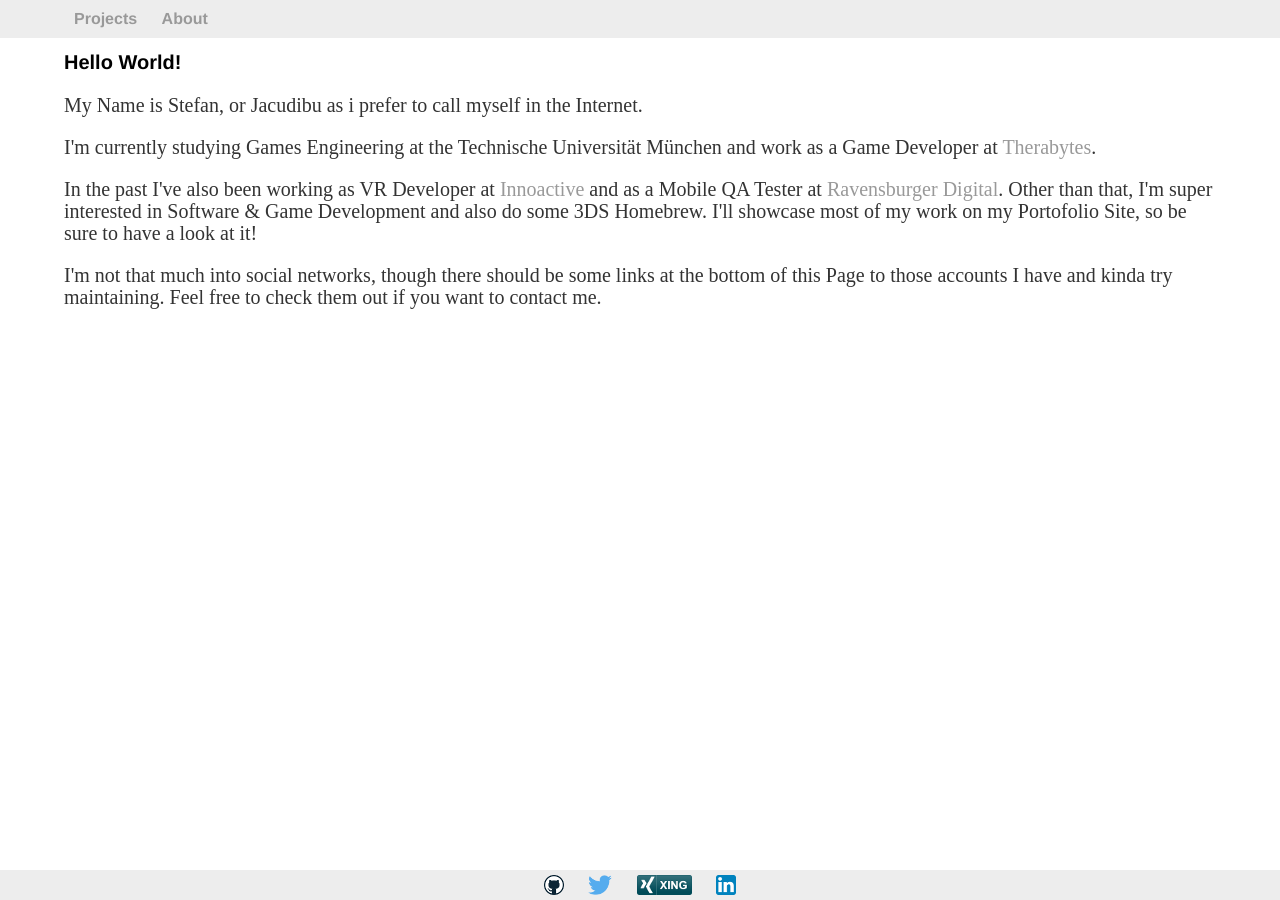
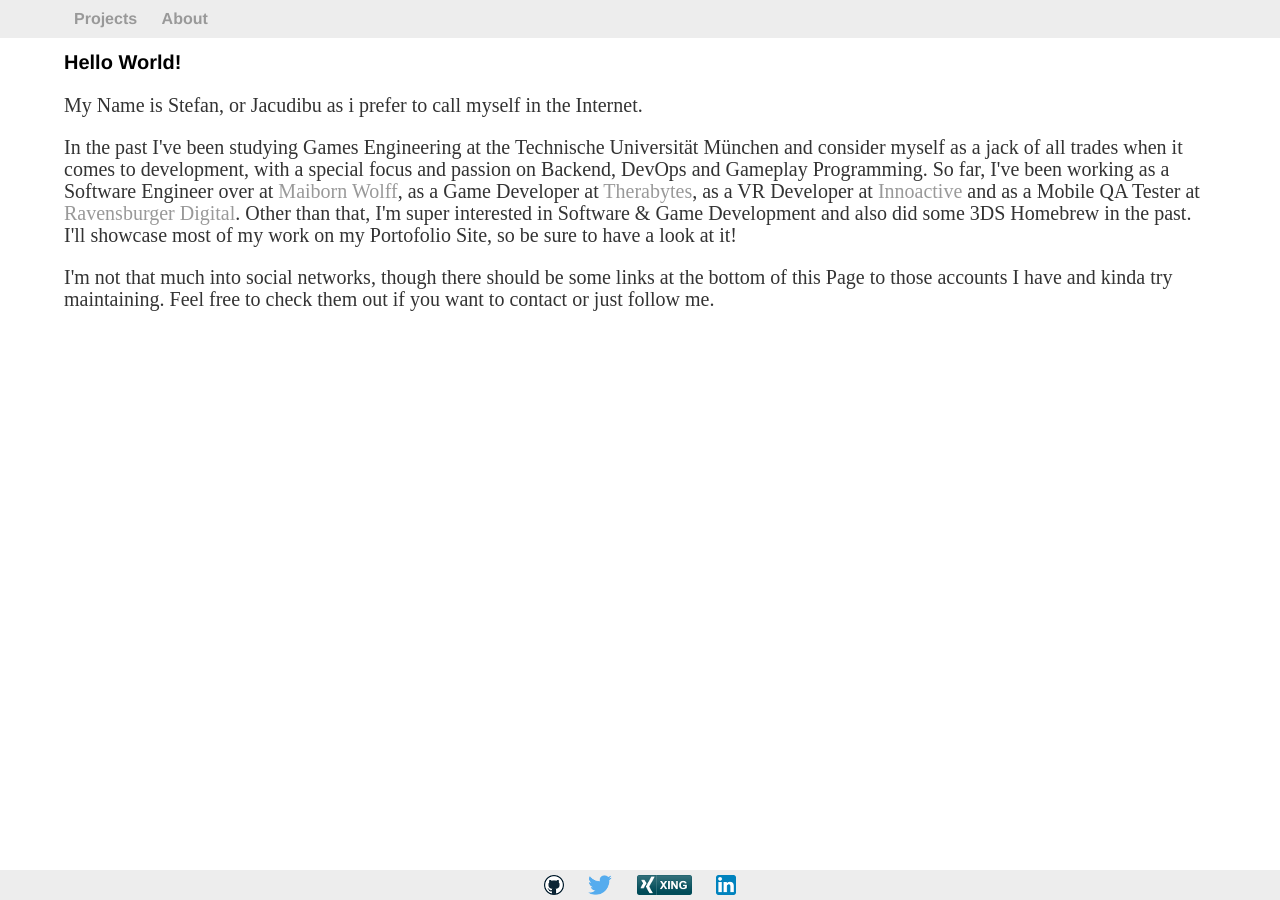
Before and after one commit to Jacudibu/jacudibu.github.io, a Jekyll site: the page built from about/index.html, in a window 1280 px wide. Built offline with Jekyll 4.4.1, drawn with Linux system fonts in a browser that asks for light colours.

Commit message:
Updated the about site. Whew. It's been a while.

```diff
--- a/about/index.html
+++ b/about/index.html
@@ -9,13 +9,17 @@ title: Jacudibu | About
 		My Name is Stefan, or Jacudibu as i prefer to call myself in the Internet.
 	</p>
 	<p>
-		I'm currently studying Games Engineering at the Technische Universität München and work as a Game Developer at <a href = http://therabytes.de/>Therabytes</a>.
+
     </p>
     <p>
-        In the past I've also been working as VR Developer at <a href = http://innoactive.de>Innoactive</a> and as a Mobile QA Tester at <a href = https://www.ravensburger-digital.com/>Ravensburger Digital</a>. Other than that, I'm super interested in Software & Game Development and also do some 3DS Homebrew. I'll showcase most of my work on my Portofolio Site, so be sure to have a look at it!
+		In the past I've been studying Games Engineering at the Technische Universität München and consider myself as a jack of all trades when it comes to development, with a special focus and passion on Backend, DevOps and Gameplay Programming.
+
+		So far, I've been working as a Software Engineer over at <a href = http://maibornwolff.de>Maiborn Wolff</a>, as a Game Developer at <a href = http://therabytes.de/>Therabytes</a>, as a VR Developer at <a href = http://innoactive.de>Innoactive</a> and as a Mobile QA Tester at <a href = https://www.ravensburger-digital.com/>Ravensburger Digital</a>.
+
+		Other than that, I'm super interested in Software & Game Development and also did some 3DS Homebrew in the past. I'll showcase most of my work on my Portofolio Site, so be sure to have a look at it!
 	</p>
 	<p>
-		I'm not that much into social networks, though there should be some links at the bottom of this Page to those accounts I have and kinda try maintaining. Feel free to check them out if you want to contact me.
+		I'm not that much into social networks, though there should be some links at the bottom of this Page to those accounts I have and kinda try maintaining. Feel free to check them out if you want to contact or just follow me.
 	</p>
 
 </div>
```
